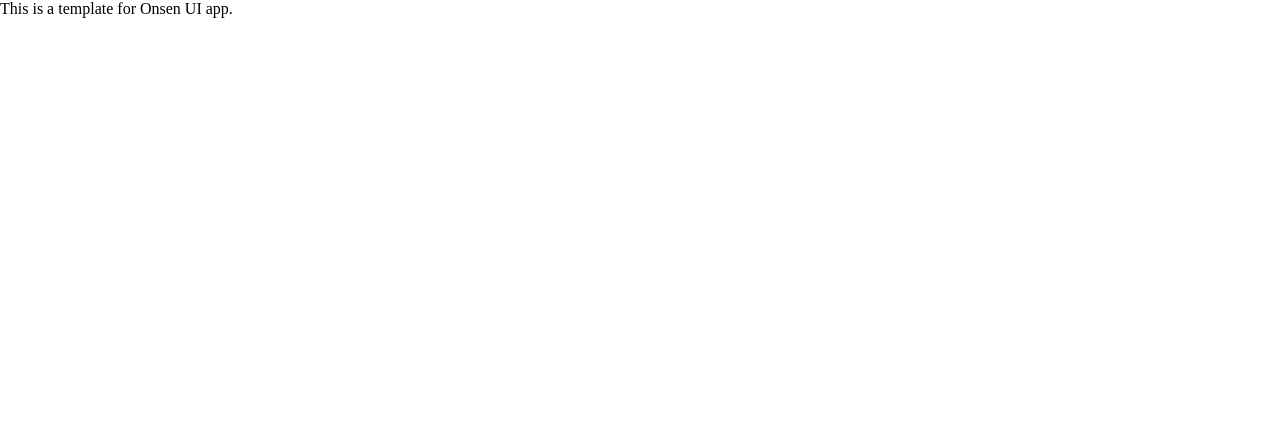
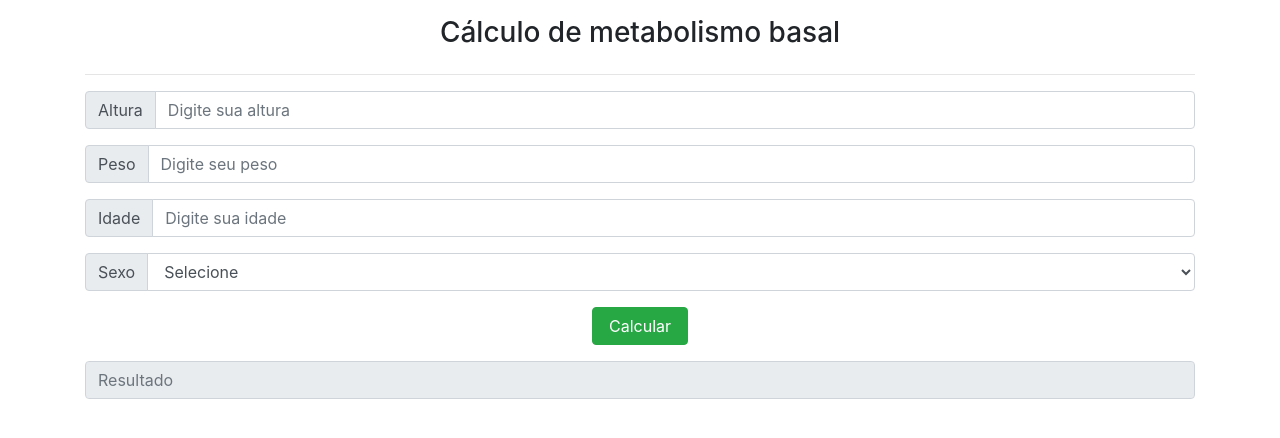
Before and after one commit to Peckins/Calculadora_metabolismo, a website: page www/index.html in a window 1280 px wide. Drawn offline with nearby package versions, Linux system fonts and the light colour scheme.

Commit message:
Finalização do html

```diff
--- a/www/index.html
+++ b/www/index.html
@@ -5,15 +5,78 @@
   <meta name="viewport" content="width=device-width, initial-scale=1, maximum-scale=1, user-scalable=no">
   <meta http-equiv="Content-Security-Policy" content="default-src * data: gap: https://ssl.gstatic.com; style-src * 'unsafe-inline'; script-src * 'unsafe-inline' 'unsafe-eval'">
   <script src="components/loader.js"></script>
-  <script src="lib/onsenui/js/onsenui.min.js"></script>
+  <script src="components/jquery.min.js"></script>
 
-  <link rel="stylesheet" href="components/loader.css">
-  <link rel="stylesheet" href="lib/onsenui/css/onsenui.css">
-  <link rel="stylesheet" href="lib/onsenui/css/onsen-css-components.css">
+  <link rel="stylesheet" href="css/bootstrap.min.css">
   <link rel="stylesheet" href="css/style.css">
 
 </head>
 <body>
-  This is a template for Onsen UI app.
+  <!--Corpo do aplicativo-->
+  <div class="container">
+
+    <!--Título do app-->
+    <div class="row">
+      <div class="col-md-12">
+        <h3 class="text-center mt-3">Cálculo de metabolismo basal</h3>
+      </div>
+    </div>
+
+    <hr>
+
+    <div class="row">
+      <div class="col-md-12">
+
+        <!--Formulario de preenchimento-->
+        <div class="form-group text-center">
+
+          <div class="input-group mb-3">
+
+            <div class="input-group-prepend">
+              <span class="input-group-text">Altura</span>
+            </div>
+            <input type="number" step="any" id="altura" class="form-control" aria-label="Small" id="altura" placeholder="Digite sua altura">
+
+          </div>
+
+          <div class="input-group mb-3">
+
+            <div class="input-group-prepend">
+              <span class="input-group-text">Peso</span>
+            </div>
+            <input type="number" step="any" id="peso" class="form-control" placeholder="Digite seu peso" aria-label="Small">
+          </div>
+
+          <div class="input-group mb-3">
+
+            <div class="input-group-prepend">
+              <span class="input-group-text">Idade</span>
+            </div>
+            <input type="number" step="any" id="idade" class="form-control" placeholder="Digite sua idade" aria-label="Small">
+          </div>
+
+          <div class="input-group mb-3">
+
+            <div class="input-group-prepend">
+              <span class="input-group-text">Sexo</span>
+            </div>
+            <select id="sexo" class="form-control">
+              <option value="">Selecione</option>
+              <option value="masculino">Masculino</option>
+              <option value="feminino">Feminino</option>
+            </select>
+          </div>
+
+          <input type="button" class="btn btn-success pl-3 pr-3" value="Calcular">
+
+          <input type="textfield" class="form-control mt-3" id="resultado" placeholder="Resultado" readonly>
+        </div>
+        <!--Fim do formulario-->
+
+      </div>
+    </div>
+
+  </div>
+  <!--Fim do corpo-->
 </body>
 </html>
```
